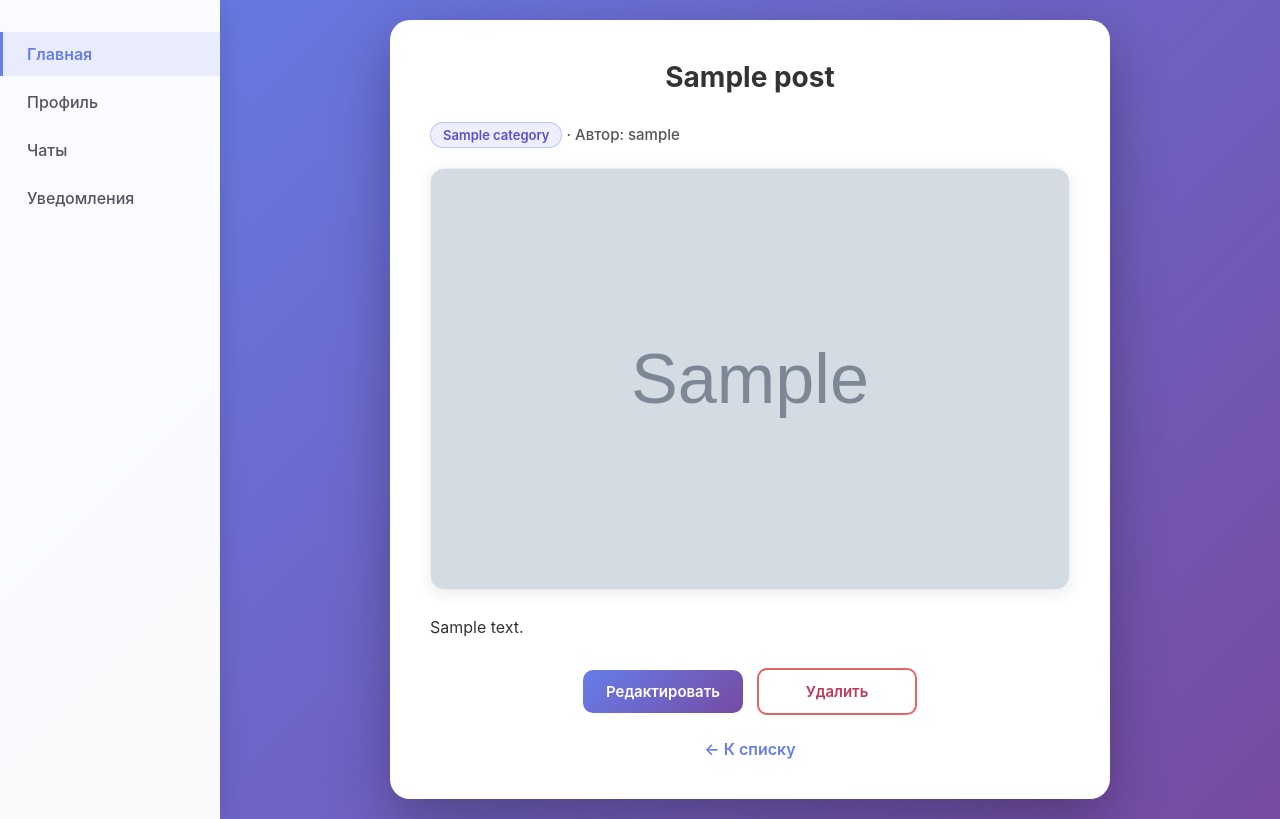
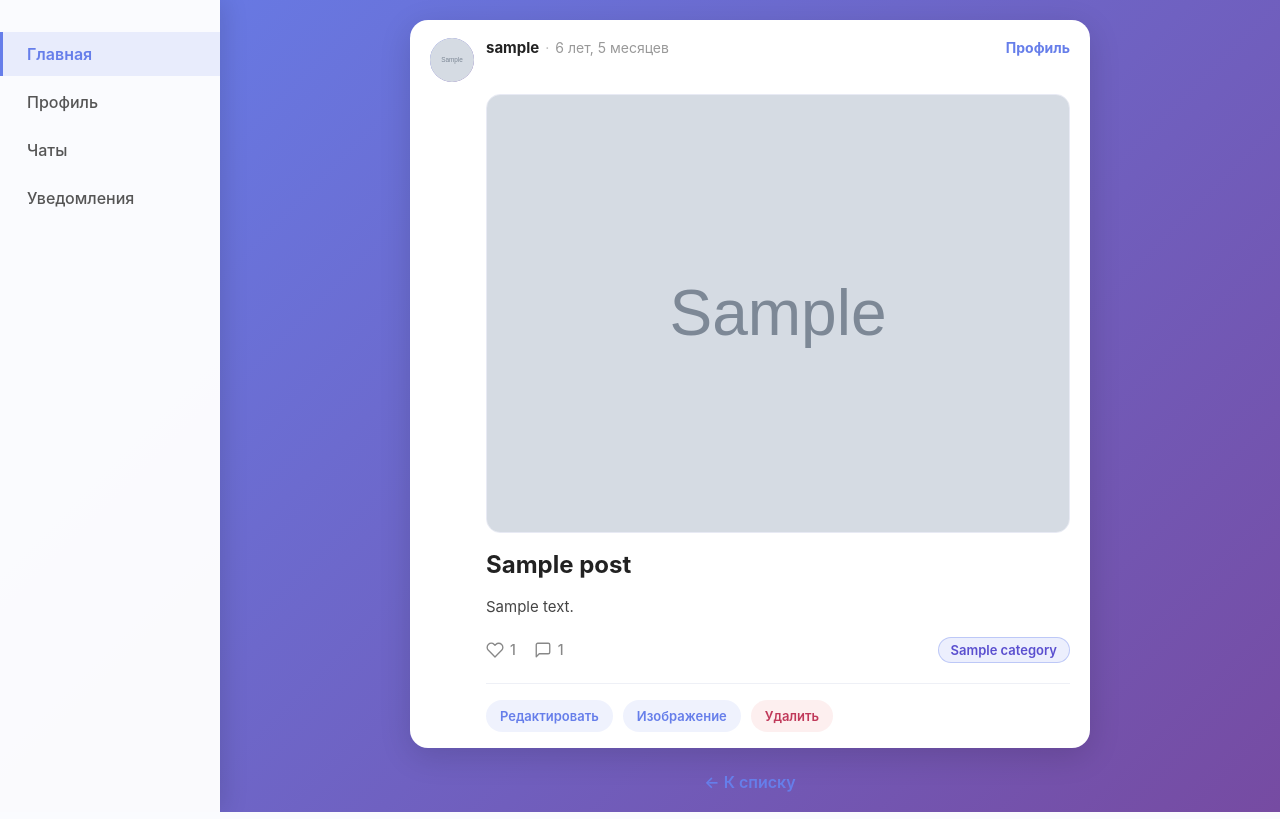
Before and after one commit to silkinatatiana/substack, a Django app: page /posts/1/ in a window 1280 px wide. Run offline with Django 5.2, Linux system fonts and the light colour scheme; a user stored in the database is signed in; tables that the repository leaves empty hold one stand-in row (values such as "Sample post"); grey boxes marked "Sample" are stand-in pictures.

Commit message:
Post display styles have been changed.

```diff
--- a/posts/static/posts/css/posts.css
+++ b/posts/static/posts/css/posts.css
@@ -14,6 +14,11 @@
     max-width: none;
     width: 100%;
     flex: 1;
+}
+
+.main-area .container.container-post-detail {
+    max-width: 680px;
+    width: 100%;
 }
 
 .card.card-feed {
@@ -97,14 +102,18 @@
     list-style: none;
     display: flex;
     flex-direction: column;
-    gap: 16px;
+    gap: 12px;
+    max-width: 680px;
+    margin: 0 auto;
+    width: 100%;
 }
 
-.post-card {
+.post-card,
+.post-detail {
     background: #fff;
-    border-radius: 16px;
+    border-radius: 18px;
     box-shadow: 0 8px 32px rgba(0, 0, 0, 0.14);
-    padding: 20px 24px;
+    padding: 18px 20px 16px;
     transition: box-shadow 0.2s, transform 0.2s;
 }
 
@@ -113,17 +122,16 @@
     transform: translateY(-1px);
 }
 
-.post-card-header {
+.post-header {
     display: flex;
-    align-items: center;
+    align-items: flex-start;
     gap: 12px;
-    margin-bottom: 14px;
-    min-width: 0;
+    margin-bottom: 12px;
 }
 
-.post-card-avatar {
-    width: 42px;
-    height: 42px;
+.post-avatar {
+    width: 44px;
+    height: 44px;
     flex-shrink: 0;
     border-radius: 50%;
     background: linear-gradient(135deg, #667eea 0%, #764ba2 100%);
@@ -131,107 +139,240 @@
     align-items: center;
     justify-content: center;
     overflow: hidden;
-}
-
-.post-card-avatar a {
-    display: flex;
-    align-items: center;
-    justify-content: center;
-    width: 100%;
-    height: 100%;
     text-decoration: none;
 }
 
-.post-card-avatar img {
+.post-avatar img {
     width: 100%;
     height: 100%;
     object-fit: cover;
 }
 
-.post-card-avatar span {
+.post-avatar span {
     color: #fff;
-    font-size: 17px;
+    font-size: 18px;
     font-weight: 700;
 }
 
-.post-card-author-block {
+.post-header-main {
     flex: 1;
     min-width: 0;
 }
 
-.post-card-author {
-    display: block;
-    font-size: 15px;
-    font-weight: 600;
-    color: #333;
-    overflow: hidden;
-    text-overflow: ellipsis;
-    white-space: nowrap;
-}
-
-.post-card-time {
-    flex-shrink: 0;
-    font-size: 13px;
-    color: #999;
-}
-
-.post-card-content {
-    background: #f7f8fc;
-    border: 1px solid #e8eaf4;
-    border-radius: 12px;
-    padding: 16px 18px;
-    margin-bottom: 14px;
-}
-
-.post-card-title {
-    font-size: 17px;
-    font-weight: 700;
-    line-height: 1.35;
-    margin-bottom: 8px;
-    overflow: hidden;
-    text-overflow: ellipsis;
-    white-space: nowrap;
-}
-
-.post-card-title a {
-    color: #333;
-    text-decoration: none;
-    transition: color 0.2s;
-}
-
-.post-card-title a:hover {
-    color: #667eea;
-}
-
-.post-card-excerpt {
-    color: #555;
-    font-size: 15px;
-    line-height: 1.55;
-    display: -webkit-box;
-    -webkit-line-clamp: 3;
-    -webkit-box-orient: vertical;
-    overflow: hidden;
-    text-overflow: ellipsis;
-    word-break: break-word;
-}
-
-.post-card-footer {
+.post-header-top {
     display: flex;
     align-items: center;
     justify-content: space-between;
     gap: 12px;
 }
 
-.post-card-read-more {
+.post-author-line {
+    display: flex;
+    align-items: center;
+    gap: 6px;
+    min-width: 0;
+    flex-wrap: wrap;
+}
+
+.post-author-name {
+    font-size: 15px;
+    font-weight: 700;
+    color: #222;
+    text-decoration: none;
+    transition: color 0.2s;
+}
+
+.post-author-name:hover {
+    color: #667eea;
+}
+
+.post-meta-separator {
+    color: #bbb;
+    font-size: 14px;
+    line-height: 1;
+}
+
+.post-time {
+    font-size: 14px;
+    color: #999;
+    white-space: nowrap;
+}
+
+.post-follow-link {
     flex-shrink: 0;
+    font-size: 14px;
+    font-weight: 700;
     color: #667eea;
+    text-decoration: none;
+    transition: color 0.2s;
+}
+
+.post-follow-link:hover {
+    color: #5a6fd6;
+    text-decoration: underline;
+}
+
+.post-card-body,
+.post-detail-body {
+    margin-left: 56px;
+}
+
+.post-media {
+    display: block;
+    margin-bottom: 12px;
+    border-radius: 14px;
+    overflow: hidden;
+    border: 1px solid #e8eaf4;
+}
+
+.post-media img {
+    display: block;
+    width: 100%;
+    max-height: 320px;
+    object-fit: cover;
+}
+
+.post-media-full {
+    margin-bottom: 16px;
+}
+
+.post-media-full img {
+    max-height: 480px;
+}
+
+.post-title,
+.post-detail-title {
+    font-size: 17px;
+    font-weight: 700;
+    line-height: 1.35;
+    margin-bottom: 8px;
+    color: #222;
+}
+
+.post-title a {
+    color: inherit;
+    text-decoration: none;
+    transition: color 0.2s;
+}
+
+.post-title a:hover {
+    color: #667eea;
+}
+
+.post-detail-title {
+    font-size: 24px;
+    margin-bottom: 14px;
+}
+
+.post-text {
+    color: #444;
+    font-size: 15px;
+    line-height: 1.6;
+    word-break: break-word;
+}
+
+.post-text-clamp {
+    display: -webkit-box;
+    -webkit-line-clamp: 4;
+    -webkit-box-orient: vertical;
+    overflow: hidden;
+}
+
+.post-text-full p {
+    margin-bottom: 14px;
+}
+
+.post-engagement {
+    display: flex;
+    align-items: center;
+    flex-wrap: wrap;
+    gap: 18px;
+    margin-top: 14px;
+    margin-left: 56px;
+    padding-top: 4px;
+}
+
+.post-engagement-item {
+    display: inline-flex;
+    align-items: center;
+    gap: 6px;
+    color: #888;
     font-size: 14px;
+    font-weight: 500;
+    text-decoration: none;
+    transition: color 0.2s;
+}
+
+a.post-engagement-item:hover {
+    color: #667eea;
+}
+
+.post-engagement-icon {
+    width: 18px;
+    height: 18px;
+    fill: none;
+    stroke: currentColor;
+    stroke-width: 1.8;
+    stroke-linecap: round;
+    stroke-linejoin: round;
+}
+
+.post-engagement-category {
+    margin-left: auto;
+}
+
+.post-author-actions {
+    display: flex;
+    flex-wrap: wrap;
+    gap: 10px;
+    margin-top: 20px;
+    margin-left: 56px;
+    padding-top: 16px;
+    border-top: 1px solid #eef0f6;
+}
+
+.post-author-action {
+    display: inline-flex;
+    align-items: center;
+    padding: 8px 14px;
+    border-radius: 999px;
+    background: rgba(102, 126, 234, 0.1);
+    color: #667eea;
+    font-size: 13px;
     font-weight: 600;
     text-decoration: none;
+    transition: background 0.2s, color 0.2s;
 }
 
-.post-card-read-more:hover {
-    text-decoration: underline;
+.post-author-action:hover {
+    background: rgba(102, 126, 234, 0.18);
+}
+
+.post-author-action-danger {
+    background: rgba(233, 100, 100, 0.1);
+    color: #c0395a;
+}
+
+.post-author-action-danger:hover {
+    background: rgba(233, 100, 100, 0.18);
+}
+
+@media (max-width: 640px) {
+    .post-card-body,
+    .post-detail-body,
+    .post-engagement,
+    .post-author-actions {
+        margin-left: 0;
+    }
+
+    .post-header {
+        margin-bottom: 14px;
+    }
+
+    .post-engagement-category {
+        margin-left: 0;
+        width: 100%;
+    }
 }
 
 .posts-nav {
@@ -456,22 +597,6 @@ select.form-control {
     object-fit: cover;
 }
 
-.post-card-image {
-    margin: -16px -18px 14px;
-    border-bottom: 1px solid #e8eaf4;
-}
-
-.post-card-image a {
-    display: block;
-}
-
-.post-card-image img {
-    display: block;
-    width: 100%;
-    height: 180px;
-    object-fit: cover;
-}
-
 .form-group input[type="file"] {
     width: 100%;
     padding: 8px 0;
--- /dev/null
+++ b/posts/templates/posts/_post_engagement.html
@@ -0,0 +1,19 @@
+<div class="post-engagement">
+  <a class="post-engagement-item" href="{% url 'posts:detail' post.pk %}" aria-label="Лайки">
+    <svg class="post-engagement-icon" viewBox="0 0 24 24" aria-hidden="true">
+      <path d="M20.84 4.61a5.5 5.5 0 0 0-7.78 0L12 5.67l-1.06-1.06a5.5 5.5 0 0 0-7.78 7.78l1.06 1.06L12 21.23l7.78-7.78 1.06-1.06a5.5 5.5 0 0 0 0-7.78z"/>
+    </svg>
+    <span>{{ post.likes_count|default:post.likes.count }}</span>
+  </a>
+
+  <a class="post-engagement-item" href="{% url 'posts:detail' post.pk %}" aria-label="Комментарии">
+    <svg class="post-engagement-icon" viewBox="0 0 24 24" aria-hidden="true">
+      <path d="M21 15a2 2 0 0 1-2 2H7l-4 4V5a2 2 0 0 1 2-2h14a2 2 0 0 1 2 2z"/>
+    </svg>
+    <span>{{ post.comments_count|default:post.comments.count }}</span>
+  </a>
+
+  <span class="post-engagement-item post-engagement-category">
+    <span class="category-badge">{{ post.category.name }}</span>
+  </span>
+</div>
--- /dev/null
+++ b/posts/templates/posts/_post_header.html
@@ -0,0 +1,23 @@
+<header class="post-header">
+  <a href="{% url 'users:profile' post.author.id %}" class="post-avatar" aria-hidden="true">
+    {% if post.author.avatar %}
+      <img src="{{ post.author.avatar.url }}" alt="{{ post.author.username }}">
+    {% else %}
+      <span>{{ post.author.username|first|upper }}</span>
+    {% endif %}
+  </a>
+
+  <div class="post-header-main">
+    <div class="post-header-top">
+      <div class="post-author-line">
+        <a href="{% url 'users:profile' post.author.id %}" class="post-author-name">{{ post.author.username }}</a>
+        <span class="post-meta-separator" aria-hidden="true">·</span>
+        <time class="post-time" datetime="{{ post.created_at|date:'c' }}">{{ post.created_at|timesince }}</time>
+      </div>
+
+      {% if show_follow %}
+        <a href="{% url 'users:profile' post.author.id %}" class="post-follow-link">Профиль</a>
+      {% endif %}
+    </div>
+  </div>
+</header>
--- a/posts/templates/posts/post_detail.html
+++ b/posts/templates/posts/post_detail.html
@@ -1,28 +1,35 @@
 {% extends "posts/base_posts.html" %}
+
+{% block container_class %} container-post-detail{% endblock %}
+{% block card_class %} card-feed{% endblock %}
 
 {% block title %}{{ post.title }}{% endblock %}
 
 {% block content %}
-<h2 class="page-heading">{{ post.title }}</h2>
-<p class="post-meta">
-  <span class="category-badge">{{ post.category.name }}</span> ·
-  Автор: {{ post.author.username }}
-</p>
+<article class="post-detail">
+  {% include 'posts/_post_header.html' with post=post show_follow=True %}
 
+  <div class="post-detail-body">
     {% if post.image %}
-  <figure class="post-cover">
+      <figure class="post-media post-media-full">
         <img src="{{ post.image.url }}" alt="{{ post.title }}">
       </figure>
     {% endif %}
 
-<div class="post-body">{{ post.text|linebreaks }}</div>
+    <h1 class="post-detail-title">{{ post.title }}</h1>
+    <div class="post-text post-text-full">{{ post.text|linebreaks }}</div>
+  </div>
+
+  {% include 'posts/_post_engagement.html' with post=post %}
 
   {% if user.is_authenticated and user == post.author %}
-  <div class="post-actions">
-    <a class="inline-link-btn" href="{% url 'posts:update' post.pk %}">Редактировать</a>
-    <a class="inline-link-btn danger-outline" href="{% url 'posts:delete' post.pk %}">Удалить</a>
+    <div class="post-author-actions">
+      <a class="post-author-action" href="{% url 'posts:update' post.pk %}">Редактировать</a>
+      <a class="post-author-action" href="{% url 'posts:change_image' post.pk %}">Изображение</a>
+      <a class="post-author-action post-author-action-danger" href="{% url 'posts:delete' post.pk %}">Удалить</a>
     </div>
   {% endif %}
+</article>
 
 <p class="posts-nav auth-links"><a href="{% url 'posts:list' %}">← К списку</a></p>
 {% endblock %}
--- a/posts/views.py
+++ b/posts/views.py
@@ -1,4 +1,5 @@
 from django.contrib.auth.decorators import login_required
+from django.db.models import Count
 from django.http import Http404
 from django.shortcuts import get_object_or_404, redirect, render
 from django.contrib import messages
@@ -9,8 +10,15 @@ from .forms import PostForm, ImageForm
 from .models import Post
 
 
+def _post_queryset():
+    return Post.objects.select_related('author', 'category').annotate(
+        likes_count=Count('likes', distinct=True),
+        comments_count=Count('comments', distinct=True),
+    )
+
+
 def post_list(request):
-    qs = Post.objects.select_related('author', 'category').order_by('-created_at')
+    qs = _post_queryset().order_by('-created_at')
     posts = qs.filter(post_visible_filter(request.user)).distinct()
     return render(request, 'posts/post_list.html', {'posts': posts})
 
@@ -21,7 +29,7 @@ class PostDetail(DetailView):
     context_object_name = 'post'
 
     def get_queryset(self):
-        return Post.objects.select_related('author', 'category')
+        return _post_queryset()
 
     def get_object(self, queryset=None):
         if queryset is None:
```
Also changed, not shown: posts/templates/posts/_post_card.html (added, +20 -0 lines), posts/templates/posts/post_list.html (+1 -38 lines). Lines whose indentation alone changed are shown as unchanged.
